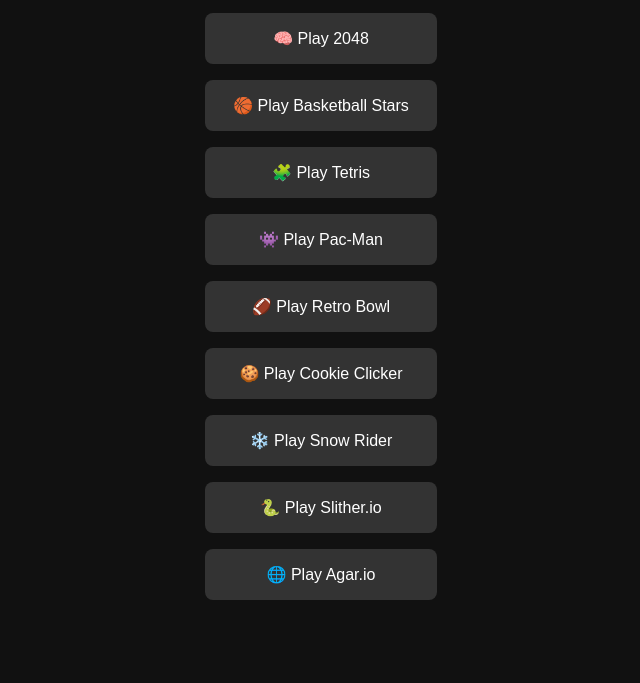
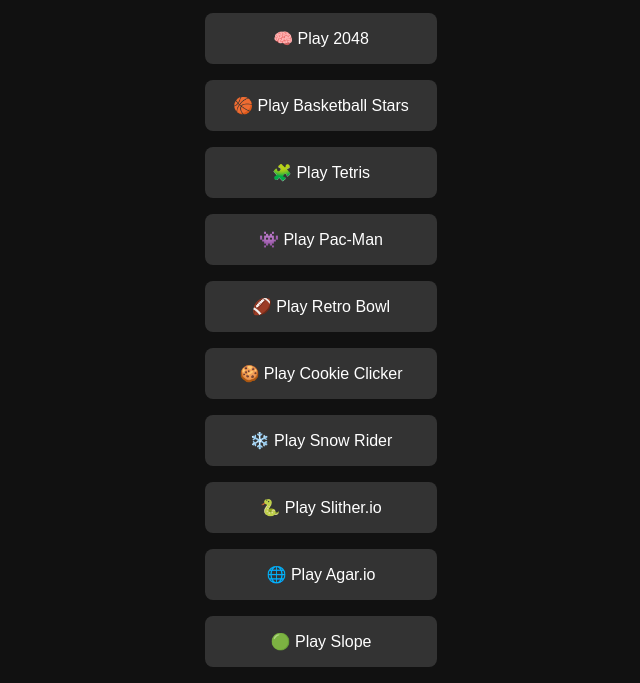
Before and after one commit to Alphaedmund/Game-Hub, a plain HTML site: page index.html in a window 1280 px wide. Shown: the part 144-827 px from the top of the page, without its empty margins (319-959 px from the left). Before the commit the page ends 800 px from the top, so only its background shows below. Drawn offline with Linux system fonts and the light colour scheme.

Commit message:
Update index.html

```diff
--- a/index.html
+++ b/index.html
@@ -39,6 +39,8 @@
   <a class="game-link" href="games/snowrider/index.html">❄️ Play Snow Rider</a>
   <a class="game-link" href="games/slither/index.html">🐍 Play Slither.io</a>
   <a class="game-link" href="games/agar/index.html">🌐 Play Agar.io</a>
+  <a class="game-link" href="games/slope/index.html">🟢 Play Slope</a>
+
 
 
 
```
